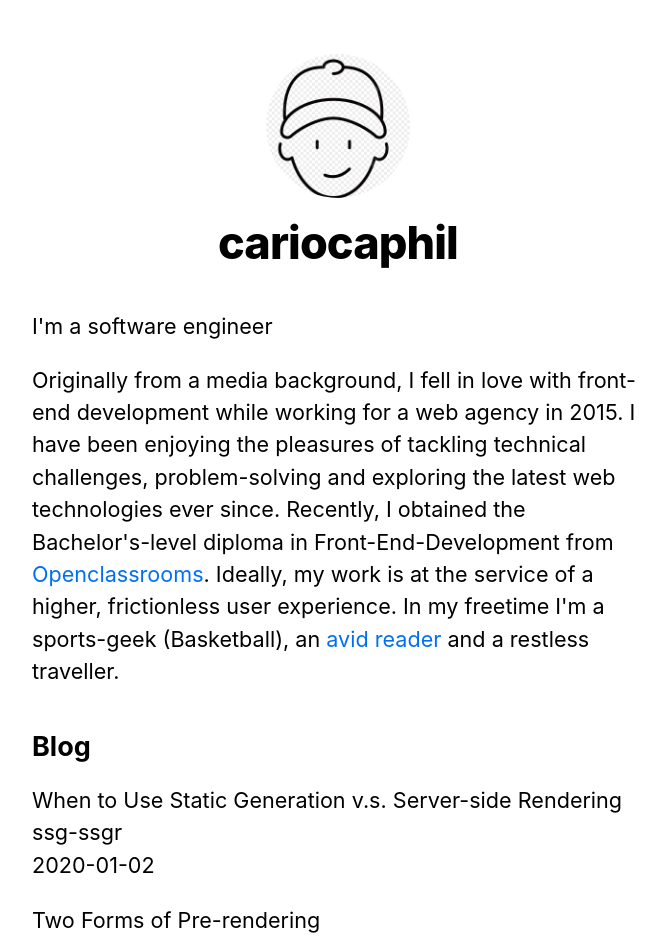
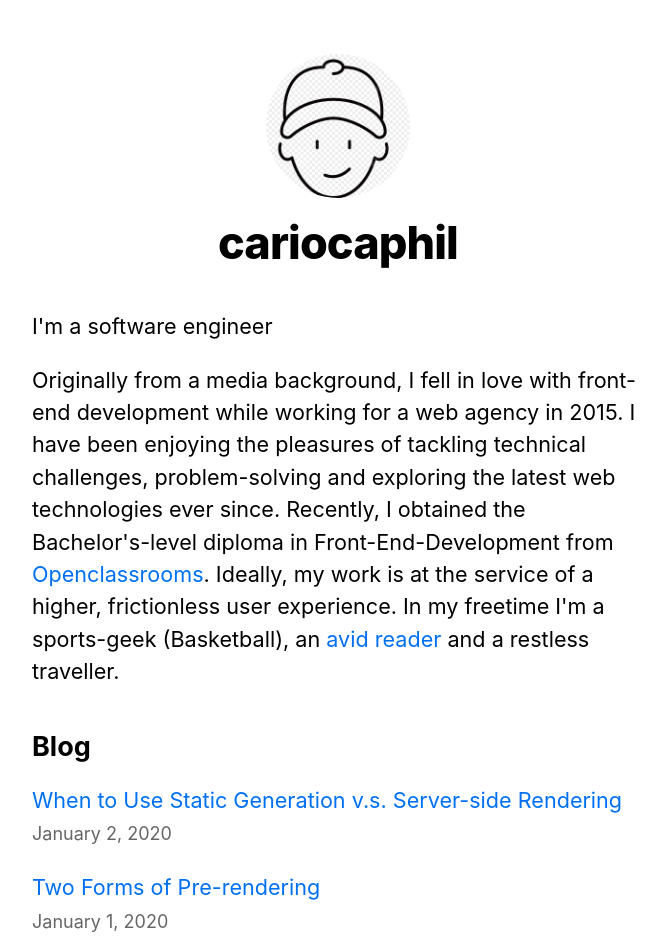
Before and after one commit to cariocaphil/nextjs-portfolio, a Next.js app: page / in a window 1280 px wide. Shown: the top 941 px of the page, without its empty margins (302-968 px from the left). Built offline with nearby package versions, Linux system fonts and the light colour scheme.

Commit message:
add styling in index page

```diff
--- a/pages/index.js
+++ b/pages/index.js
@@ -1,6 +1,8 @@
 import Head from 'next/head'
 import Layout, { siteTitle } from '../components/layout'
 import utilStyles from '../styles/utils.module.css'
+import Link from 'next/link'
+import Date from '../components/date'
 
 import { getSortedPostsData } from '../lib/posts';
 
@@ -28,13 +30,13 @@
         <h2 className={utilStyles.headingLg}>Blog</h2>
         <ul className={utilStyles.list}>
           {allPostsData.map(({ id, date, title }) => (
-            <li className={utilStyles.listItem} key={id}>
-              {title}
-              <br />
-              {id}
-              <br />
-              {date}
-            </li>
+          <li className={utilStyles.listItem} key={id}>
+            <Link href={`/posts/${id}`}>{title}</Link>
+            <br />
+            <small className={utilStyles.lightText}>
+              <Date dateString={date} />
+            </small>
+          </li>
           ))}
         </ul>
       </section>
```
